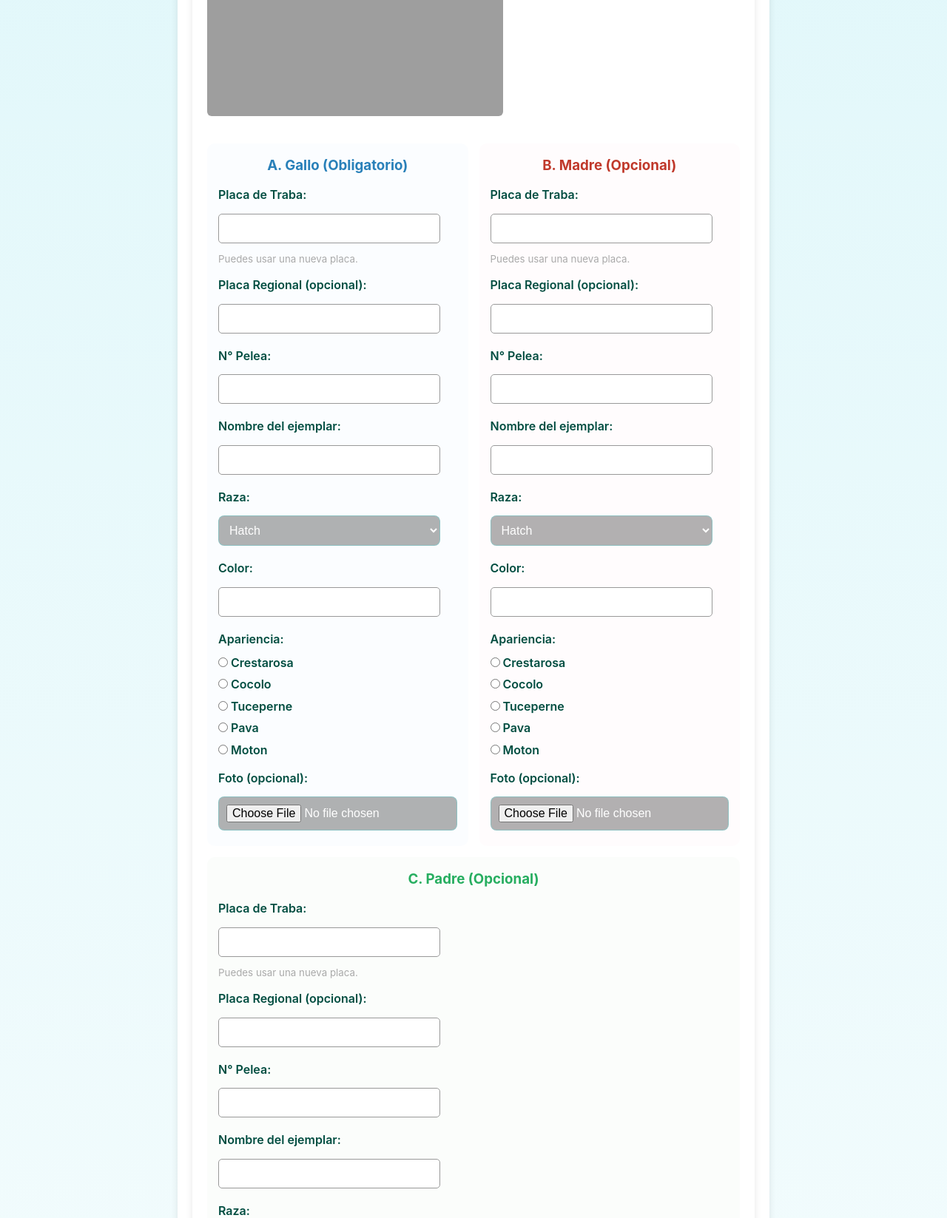
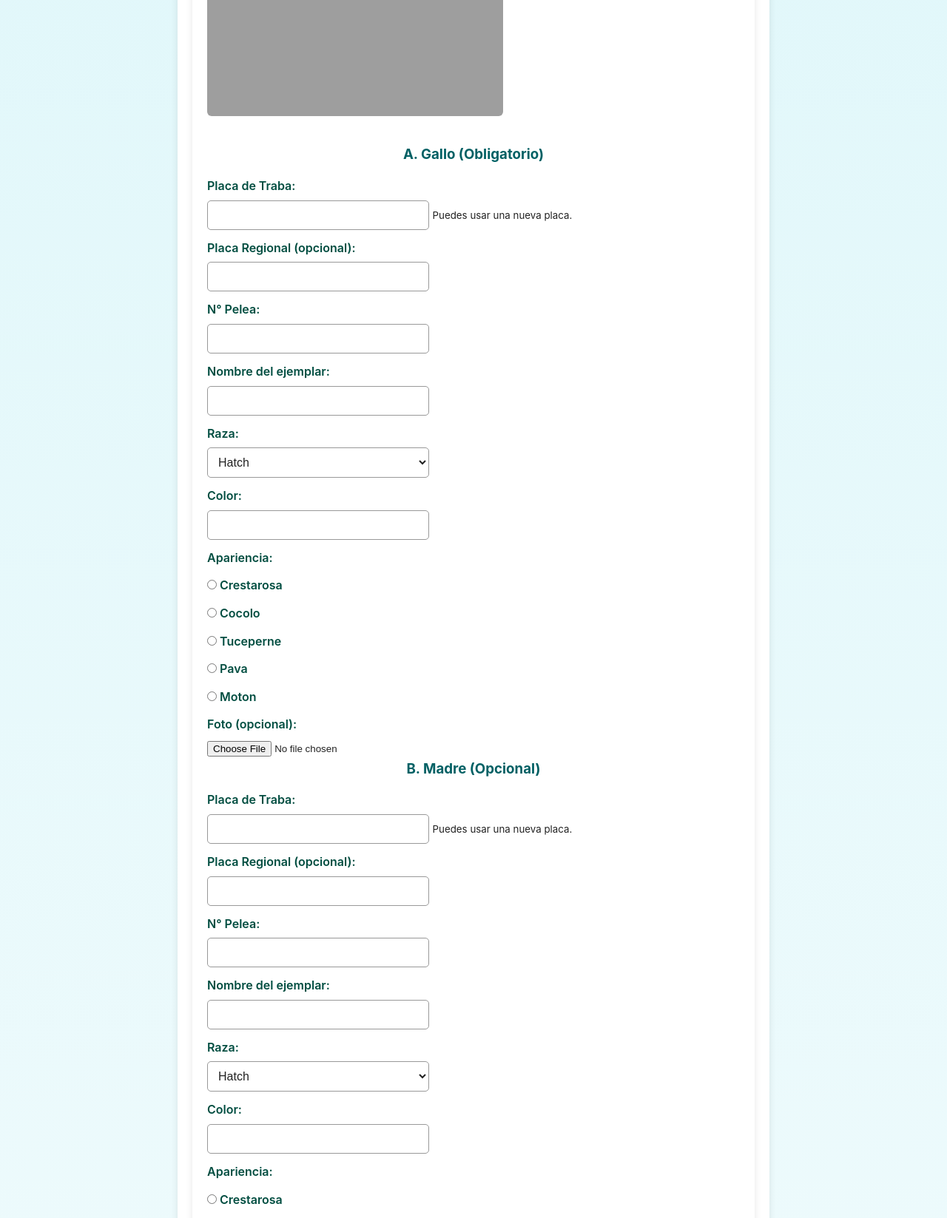
Before and after one commit to danny437/GalloFinoRD, a Flask app: page /formulario-gallo in a window 1280 px wide. Shown: the part 295-1942 px from the top of the page at 74% size. Run offline with Flask 3, Linux system fonts and the light colour scheme; the visitor is signed in with stand-in values (Sample User, id 1); grey boxes are pictures that could not be loaded.

Commit message:
Update registrar_gallo.html

```diff
--- a/templates/registrar_gallo.html
+++ b/templates/registrar_gallo.html
@@ -2,75 +2,6 @@
 {% extends "base.html" %}
 
 {% block title %}GFRD Registro de Gallo{% endblock %}
-
-{% block head %}
-<style>
-  .columna {
-    flex: 1;
-    min-width: 280px;
-    background: {{ color_fondo }};
-    padding: 15px;
-    border-radius: 10px;
-    backdrop-filter: blur(4px);
-  }
-  .columna h3 {
-    color: {{ color_titulo }};
-    text-align: center;
-    margin-bottom: 12px;
-  }
-  .btn-ghost {
-    background: rgba(0,0,0,0.3);
-    border: 1px solid rgba(0,255,255,0.2);
-    color: white;
-    padding: 10px;
-    border-radius: 8px;
-    width: 100%;
-    margin: 6px 0;
-    font-size: 16px;
-  }
-</style>
-{% endblock %}
-
-{% macro columna(titulo, prefijo, color_fondo, color_titulo, required=False) %}
-<div class="columna" style="background: {{ color_fondo }};">
-  <h3 style="color: {{ color_titulo }};">{{ titulo }}</h3>
-  <label>Placa de Traba:</label>
-  <input type="text" name="{{ prefijo }}_placa_traba" {% if required %}required{% endif %} class="btn-ghost">
-
-  <small style="color:#aaa; display:block; margin:5px 0;">Puedes usar una nueva placa.</small>
-
-  <label>Placa Regional (opcional):</label>
-  <input type="text" name="{{ prefijo }}_placa_regional" autocomplete="off" class="btn-ghost">
-
-  <label>N° Pelea:</label>
-  <input type="text" name="{{ prefijo }}_n_pelea" autocomplete="off" class="btn-ghost">
-
-  <label>Nombre del ejemplar:</label>
-  <input type="text" name="{{ prefijo }}_nombre" autocomplete="off" class="btn-ghost">
-
-  <label>Raza:</label>
-  <select name="{{ prefijo }}_raza" {% if required %}required{% endif %} class="btn-ghost">
-    {% for raza in razas %}
-      <option value="{{ raza }}">{{ raza }}</option>
-    {% endfor %}
-  </select>
-
-  <label>Color:</label>
-  <input type="text" name="{{ prefijo }}_color" autocomplete="off" {% if required %}required{% endif %} class="btn-ghost">
-
-  <label>Apariencia:</label>
-  <div style="margin:5px 0; font-size:16px;">
-    {% for ap in apariencias %}
-      <label style="display:block; margin:4px 0;">
-        <input type="radio" name="{{ prefijo }}_apariencia" value="{{ ap }}" {% if required and loop.first %}required{% endif %}> {{ ap }}
-      </label>
-    {% endfor %}
-  </div>
-
-  <label>Foto (opcional):</label>
-  <input type="file" name="{{ prefijo }}_foto" accept="image/*" class="btn-ghost">
-</div>
-{% endmacro %}
 
 {% block content %}
 <div class="container">
@@ -83,21 +14,169 @@
   </div>
 
   <form method="POST" action="{{ url_for('registrar_gallo') }}" enctype="multipart/form-data" class="form-container">
-    <div style="display: flex; gap: 15px; flex-wrap: wrap; justify-content: center;">
-      {{ columna("A. Gallo (Obligatorio)", "gallo", "rgba(232,244,252,0.2)", "#2980b9", required=True) }}
-      {{ columna("B. Madre (Opcional)", "madre", "rgba(253,239,242,0.2)", "#c0392b", required=False) }}
-      {{ columna("C. Padre (Opcional)", "padre", "rgba(235,245,235,0.2)", "#27ae60", required=False) }}
+    <div class="columnas-registro">
+      <div class="columna-registro">
+        <h3>A. Gallo (Obligatorio)</h3>
+        <label for="gallo_placa_traba">Placa de Traba:</label>
+        <input type="text" id="gallo_placa_traba" name="gallo_placa_traba" required>
+        <small>Puedes usar una nueva placa.</small>
+        <label for="gallo_placa_regional">Placa Regional (opcional):</label>
+        <input type="text" id="gallo_placa_regional" name="gallo_placa_regional" autocomplete="off">
+        <label for="gallo_n_pelea">N° Pelea:</label>
+        <input type="text" id="gallo_n_pelea" name="gallo_n_pelea" autocomplete="off">
+        <label for="gallo_nombre">Nombre del ejemplar:</label>
+        <input type="text" id="gallo_nombre" name="gallo_nombre" autocomplete="off">
+        <label for="gallo_raza">Raza:</label>
+        <select id="gallo_raza" name="gallo_raza" required>
+          {% for raza in razas %}
+            <option value="{{ raza }}">{{ raza }}</option>
+          {% endfor %}
+        </select>
+        <label for="gallo_color">Color:</label>
+        <input type="text" id="gallo_color" name="gallo_color" required autocomplete="off">
+        <label>Apariencia:</label>
+        <div class="radio-group">
+          {% for ap in apariencias %}
+            <label>
+              <input type="radio" name="gallo_apariencia" value="{{ ap }}" {% if loop.first %}required{% endif %}> {{ ap }}
+            </label>
+          {% endfor %}
+        </div>
+        <label for="gallo_foto">Foto (opcional):</label>
+        <input type="file" id="gallo_foto" name="gallo_foto" accept="image/*">
+      </div>
+
+      <div class="columna-registro">
+        <h3>B. Madre (Opcional)</h3>
+        <label for="madre_placa_traba">Placa de Traba:</label>
+        <input type="text" id="madre_placa_traba" name="madre_placa_traba">
+        <small>Puedes usar una nueva placa.</small>
+        <label for="madre_placa_regional">Placa Regional (opcional):</label>
+        <input type="text" id="madre_placa_regional" name="madre_placa_regional" autocomplete="off">
+        <label for="madre_n_pelea">N° Pelea:</label>
+        <input type="text" id="madre_n_pelea" name="madre_n_pelea" autocomplete="off">
+        <label for="madre_nombre">Nombre del ejemplar:</label>
+        <input type="text" id="madre_nombre" name="madre_nombre" autocomplete="off">
+        <label for="madre_raza">Raza:</label>
+        <select id="madre_raza" name="madre_raza">
+          {% for raza in razas %}
+            <option value="{{ raza }}">{{ raza }}</option>
+          {% endfor %}
+        </select>
+        <label for="madre_color">Color:</label>
+        <input type="text" id="madre_color" name="madre_color" autocomplete="off">
+        <label>Apariencia:</label>
+        <div class="radio-group">
+          {% for ap in apariencias %}
+            <label>
+              <input type="radio" name="madre_apariencia" value="{{ ap }}"> {{ ap }}
+            </label>
+          {% endfor %}
+        </div>
+        <label for="madre_foto">Foto (opcional):</label>
+        <input type="file" id="madre_foto" name="madre_foto" accept="image/*">
+      </div>
+
+      <div class="columna-registro">
+        <h3>C. Padre (Opcional)</h3>
+        <label for="padre_placa_traba">Placa de Traba:</label>
+        <input type="text" id="padre_placa_traba" name="padre_placa_traba">
+        <small>Puedes usar una nueva placa.</small>
+        <label for="padre_placa_regional">Placa Regional (opcional):</label>
+        <input type="text" id="padre_placa_regional" name="padre_placa_regional" autocomplete="off">
+        <label for="padre_n_pelea">N° Pelea:</label>
+        <input type="text" id="padre_n_pelea" name="padre_n_pelea" autocomplete="off">
+        <label for="padre_nombre">Nombre del ejemplar:</label>
+        <input type="text" id="padre_nombre" name="padre_nombre" autocomplete="off">
+        <label for="padre_raza">Raza:</label>
+        <select id="padre_raza" name="padre_raza">
+          {% for raza in razas %}
+            <option value="{{ raza }}">{{ raza }}</option>
+          {% endfor %}
+        </select>
+        <label for="padre_color">Color:</label>
+        <input type="text" id="padre_color" name="padre_color" autocomplete="off">
+        <label>Apariencia:</label>
+        <div class="radio-group">
+          {% for ap in apariencias %}
+            <label>
+              <input type="radio" name="padre_apariencia" value="{{ ap }}"> {{ ap }}
+            </label>
+          {% endfor %}
+        </div>
+        <label for="padre_foto">Foto (opcional):</label>
+        <input type="file" id="padre_foto" name="padre_foto" accept="image/*">
+      </div>
     </div>
 
-    <div style="display: flex; gap: 15px; flex-wrap: wrap; justify-content: center; margin-top:20px;">
-      {{ columna("D. Abuelo Materno (Opcional)", "ab_materno", "rgba(253,242,233,0.2)", "#e67e22", required=False) }}
-      {{ columna("E. Abuelo Paterno (Opcional)", "ab_paterno", "rgba(232,248,245,0.2)", "#1abc9c", required=False) }}
+    <div class="columnas-registro">
+      <div class="columna-registro">
+        <h3>D. Abuelo Materno (Opcional)</h3>
+        <label for="ab_materno_placa_traba">Placa de Traba:</label>
+        <input type="text" id="ab_materno_placa_traba" name="ab_materno_placa_traba">
+        <small>Puedes usar una nueva placa.</small>
+        <label for="ab_materno_placa_regional">Placa Regional (opcional):</label>
+        <input type="text" id="ab_materno_placa_regional" name="ab_materno_placa_regional" autocomplete="off">
+        <label for="ab_materno_n_pelea">N° Pelea:</label>
+        <input type="text" id="ab_materno_n_pelea" name="ab_materno_n_pelea" autocomplete="off">
+        <label for="ab_materno_nombre">Nombre del ejemplar:</label>
+        <input type="text" id="ab_materno_nombre" name="ab_materno_nombre" autocomplete="off">
+        <label for="ab_materno_raza">Raza:</label>
+        <select id="ab_materno_raza" name="ab_materno_raza">
+          {% for raza in razas %}
+            <option value="{{ raza }}">{{ raza }}</option>
+          {% endfor %}
+        </select>
+        <label for="ab_materno_color">Color:</label>
+        <input type="text" id="ab_materno_color" name="ab_materno_color" autocomplete="off">
+        <label>Apariencia:</label>
+        <div class="radio-group">
+          {% for ap in apariencias %}
+            <label>
+              <input type="radio" name="ab_materno_apariencia" value="{{ ap }}"> {{ ap }}
+            </label>
+          {% endfor %}
+        </div>
+        <label for="ab_materno_foto">Foto (opcional):</label>
+        <input type="file" id="ab_materno_foto" name="ab_materno_foto" accept="image/*">
+      </div>
+
+      <div class="columna-registro">
+        <h3>E. Abuelo Paterno (Opcional)</h3>
+        <label for="ab_paterno_placa_traba">Placa de Traba:</label>
+        <input type="text" id="ab_paterno_placa_traba" name="ab_paterno_placa_traba">
+        <small>Puedes usar una nueva placa.</small>
+        <label for="ab_paterno_placa_regional">Placa Regional (opcional):</label>
+        <input type="text" id="ab_paterno_placa_regional" name="ab_paterno_placa_regional" autocomplete="off">
+        <label for="ab_paterno_n_pelea">N° Pelea:</label>
+        <input type="text" id="ab_paterno_n_pelea" name="ab_paterno_n_pelea" autocomplete="off">
+        <label for="ab_paterno_nombre">Nombre del ejemplar:</label>
+        <input type="text" id="ab_paterno_nombre" name="ab_paterno_nombre" autocomplete="off">
+        <label for="ab_paterno_raza">Raza:</label>
+        <select id="ab_paterno_raza" name="ab_paterno_raza">
+          {% for raza in razas %}
+            <option value="{{ raza }}">{{ raza }}</option>
+          {% endfor %}
+        </select>
+        <label for="ab_paterno_color">Color:</label>
+        <input type="text" id="ab_paterno_color" name="ab_paterno_color" autocomplete="off">
+        <label>Apariencia:</label>
+        <div class="radio-group">
+          {% for ap in apariencias %}
+            <label>
+              <input type="radio" name="ab_paterno_apariencia" value="{{ ap }}"> {{ ap }}
+            </label>
+          {% endfor %}
+        </div>
+        <label for="ab_paterno_foto">Foto (opcional):</label>
+        <input type="file" id="ab_paterno_foto" name="ab_paterno_foto" accept="image/*">
+      </div>
     </div>
 
     <button type="submit">✅ Registrar Gallo</button>
 
-    <div style="text-align:center; margin-top:20px;">
-      <a href="{{ url_for('menu_principal') }}" class="btn-ghost" style="padding:10px 25px; display:inline-block;">🏠 Regresar al Menú</a>
+    <div class="acciones-centradas">
+      <a href="{{ url_for('menu_principal') }}" class="btn">🏠 Regresar al Menú</a>
     </div>
   </form>
 </div>
```
